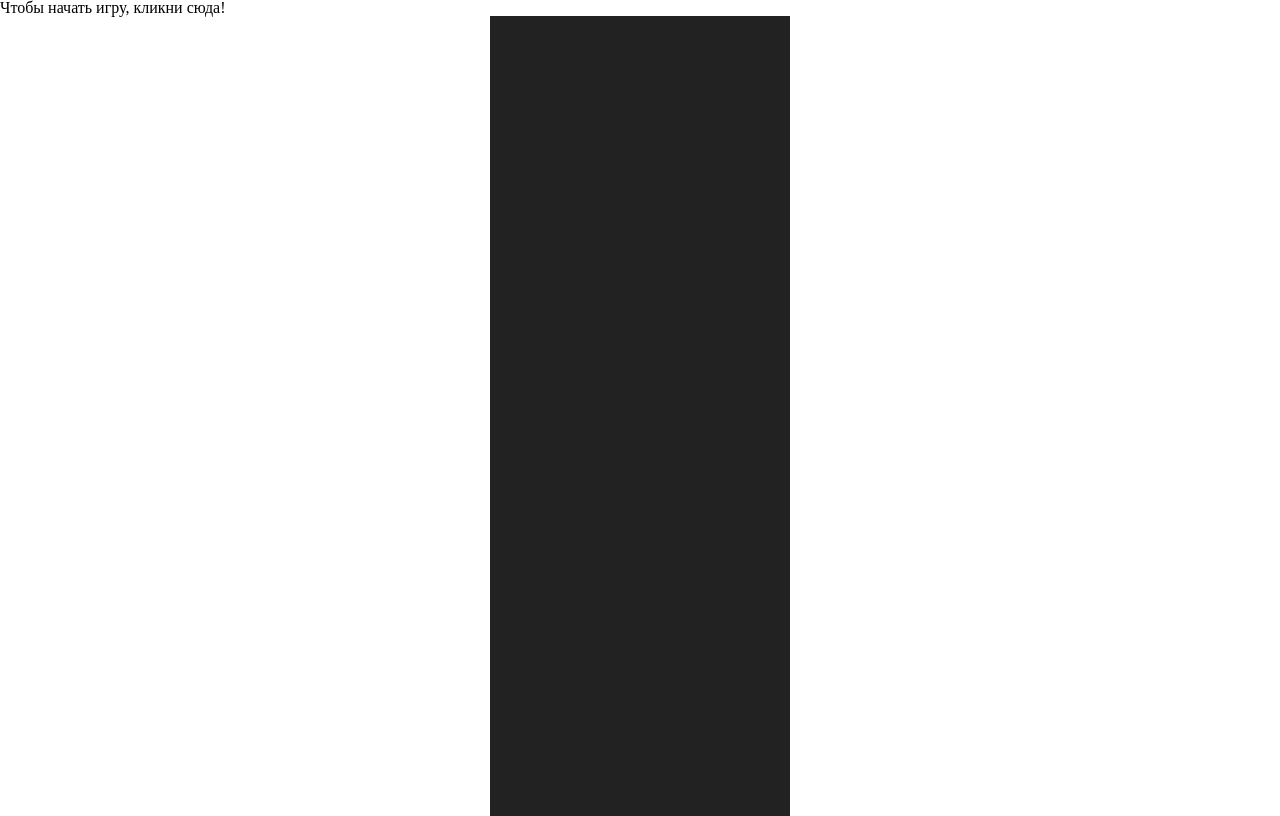
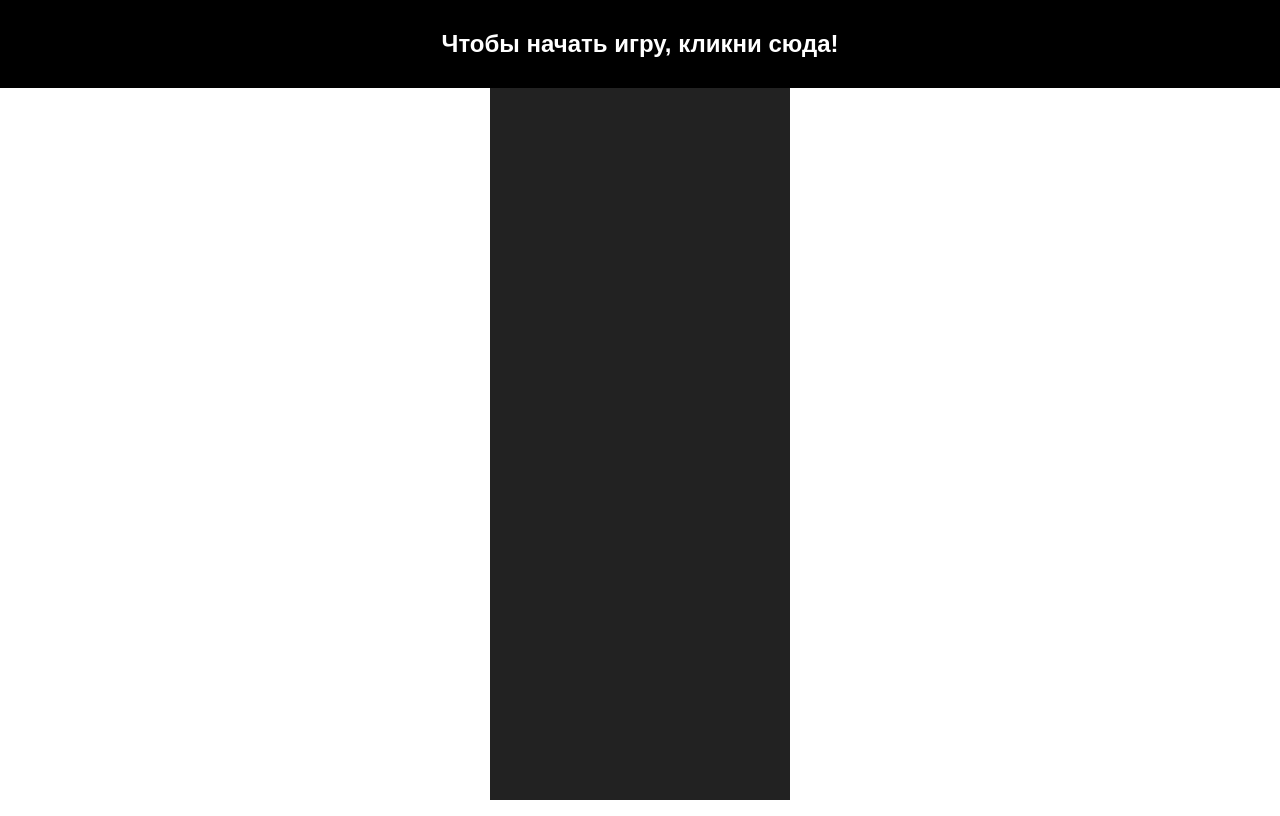
Before and after one commit to mr-SkyDev/NeedForJS-Game, a plain HTML site: page index.html in a window 1280 px wide. Drawn offline with Linux system fonts and the light colour scheme.

Commit message:
Update style.css

```diff
--- a/style.css
+++ b/style.css
@@ -76,3 +76,35 @@ table {
     background: #fff;
     left: 145px;
 }
+
+.start {
+    position: absolute;
+    left: 0;
+    top: 0;
+    width: 100%;
+    margin: 0;
+    padding: 2rem 0;
+    text-align: center;
+    color: #fff;
+    background-color: #000;
+    z-index: 999;
+    font-size: 1.5rem;
+    cursor: pointer;
+    font-family: sans-serif;
+    font-weight: bold;
+}
+
+.score {
+    position: absolute;
+    top: 0;
+    left: 0;
+    width: 100%;
+    background: #000;
+    padding: 2rem 0;
+    font-size: 1.5rem;
+    z-index: 999;
+    color: skyblue;
+    text-align: center;
+    font-family: sans-serif;
+    font-weight: 400;
+}
```
